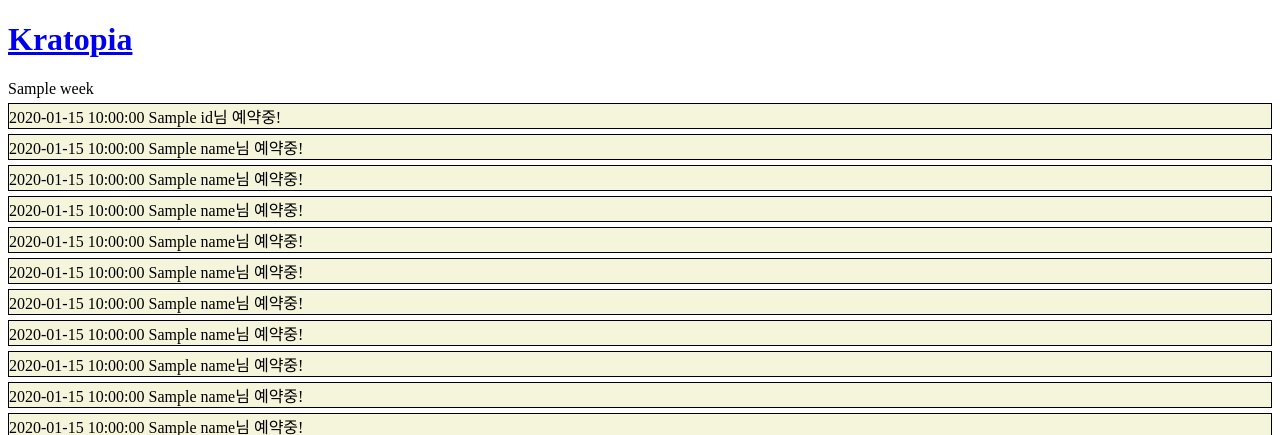
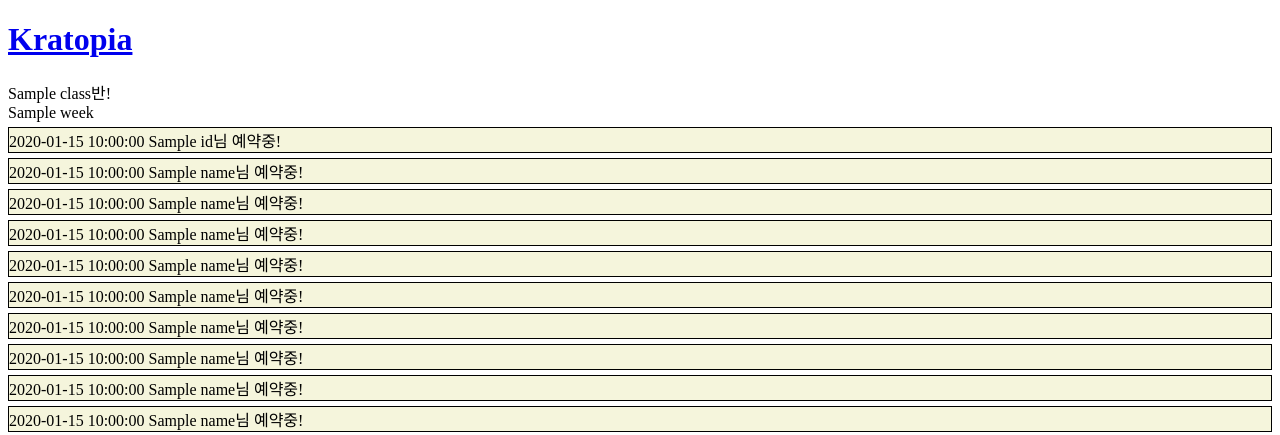
Before and after one commit to cityzenKIM/jungle-first-project, a Flask app: template templates/index.html in a window 1280 px wide. Shown: the top 435 px of the page. Run offline with Flask 2, Linux system fonts and the light colour scheme; the template is opened without the code that fills it: most values are stand-ins (such as "Sample title", 1, 10 or a date in 2020).

Commit message:
list db 수정

```diff
--- a/app.py
+++ b/app.py
@@ -5,7 +5,8 @@
 client = MongoClient('mongodb+srv://tajunkim:wns41224--@cluster0.bxexa3c.mongodb.net/test')
 dblaundry = client.dblaundry
 
-from datetime import datetime, timedelta
+import datetime
+from datetime import timedelta, datetime
 from bson import ObjectId
 import hashlib
 import jwt
@@ -19,12 +20,24 @@
     reservations = []
     week = ['월', '화', '수', '목', '금', '토', '일']
     try:
+        # Class = ['red', 'blue']
+        # for c in range(2):
+        #     for date in range(7):
+        #         for time in range(7, 24):
+        #             timeID = str(uuid.uuid4())
+        #             dblaundry.reservations.insert_one({'class': Class[c],'timeID':timeID , 'date':date, 'time':time, 'name':False, 'userID':False})
         payload = jwt.decode(token_receive, SECRET_KEY, algorithms=['HS256'])
         user_info = dblaundry.users.find_one({'id':payload['id']})
-        for i in range(0, 7):
-            reservation = list(dblaundry.reservations.find({'date':i}, {'_id':False}))
-            reservations.append(reservation)
-        return render_template('index.html', week = week, reservations = reservations, user_name = user_info['name'], user_id = user_info['userID'])
+        if user_info['class'] == 'red':
+            for i in range(0, 7):
+                reservation = list(dblaundry.reservations.find({'date':i, 'class':'red'}, {'_id':False}))
+                reservations.append(reservation)
+            return render_template('index.html', week = week, reservations = reservations, user_name = user_info['name'], user_id = user_info['userID'])
+        elif user_info['class'] == 'blue':
+            for i in range(0, 7):
+                reservation = list(dblaundry.reservations.find({'date':i, 'class':'blue'}, {'_id':False}))
+                reservations.append(reservation)
+            return render_template('index.html', week = week, reservations = reservations, user_name = user_info['name'], user_id = user_info['userID'])
     except jwt.ExpiredSignatureError:
         return redirect('loginpage')
     except jwt.exceptions.DecodeError:
@@ -61,13 +74,12 @@
     pw_receive = request.form['pw_give']
     pw_hash = hashlib.sha256(pw_receive.encode('utf-8')).hexdigest()
     result = dblaundry.users.find_one({'id':id_receive, 'pw':pw_hash}, {'_id':False})
-
     if result is not None:
         payload = {
             'id':id_receive,
             'exp':datetime.utcnow() + timedelta(hours=1)
         }
-        print(payload)
+        # print(payload)
         token = jwt.encode(payload, SECRET_KEY, algorithm='HS256')
         return jsonify({'result':'success', 'token':token})
     else:
--- a/templates/index.html
+++ b/templates/index.html
@@ -16,7 +16,7 @@
         }
     </style>
     <script>
-        function reservation(){
+        function reservation() {
             alert('예약')
         }
     </script>
@@ -28,11 +28,12 @@
     </a>
 
     <div>
+        <span>{{reservations[0][0].class}}반!</span>
         {% for date in range(7) %}
         <div class="week">
             <span>{{week[date]}}</span>
             {% for time in range(17) %}
-            <div class="card" onclick="reservation()">
+            <div id="{{reservations[date][time].timeID}}" class="card" onclick="reservation()">
                 <span id="time">{{reservations[date][time].time}}</span>
                 <input id="date" type="hidden" value={{reservations[date][time].date}}>
                 <input id="userID" type="hidden" value={{reservations[date][time].userID}}>
```
